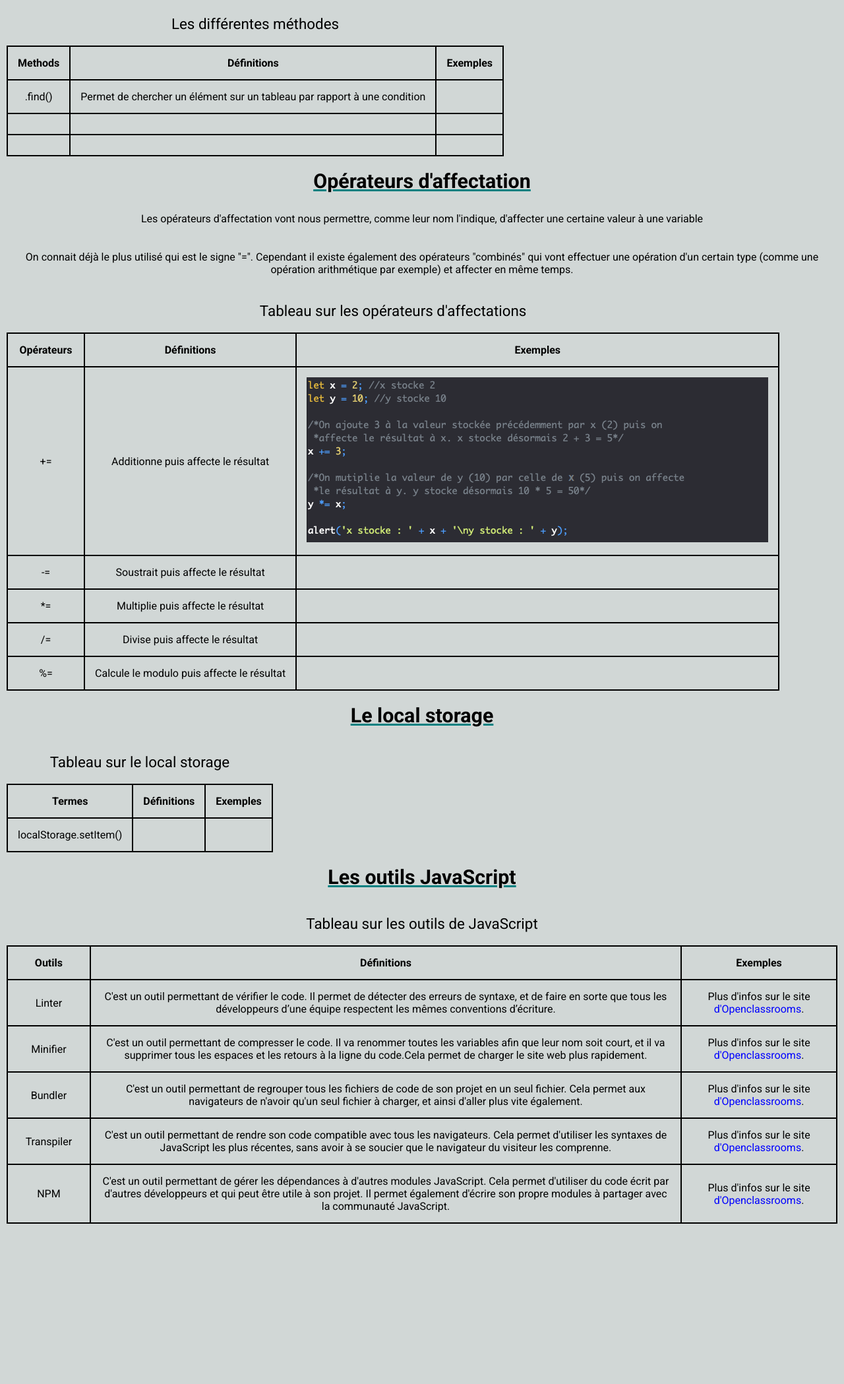
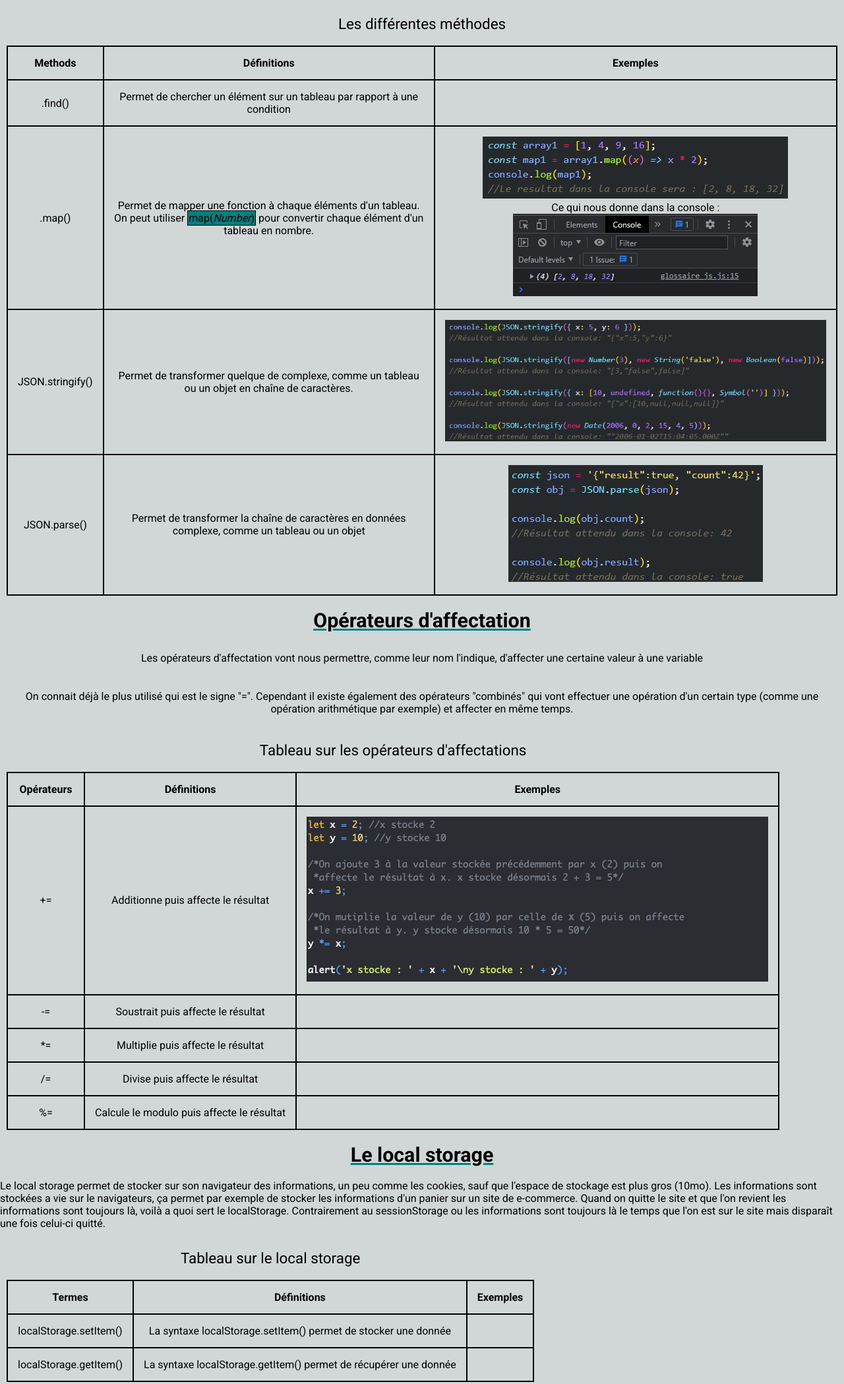
Before and after one commit to Arnaud-WebDev/glossaire_langage, a plain HTML site: page glossaire_js.html in a window 1280 px wide. Shown: the part 1488-3586 px from the top of the page at 66% size. Before the commit the page ends 3343 px from the top, so only its background shows below. Drawn offline with Linux system fonts and the light colour scheme; a web font is replaced by a local one.

Commit message:
Ajout des exemples JSON , map + photos

```diff
--- a/glossaire_js.html
+++ b/glossaire_js.html
@@ -151,14 +151,29 @@
         <td></td>
       </tr>
       <tr>
-        <td></td>
-        <td></td>
-        <td></td>
+        <td>.map()</td>
+        <td>Permet de mapper une fonction à chaque éléments d'un tableau. On peut utiliser <code>map(<em>Number</em>)</code> pour convertir chaque élément d'un tableau en nombre.</td>
+        <td>
+          <a href="./images/map().png" target="_blank"><img src="./images/map().png" alt="map()" /></a>
+          <p>Ce qui nous donne dans la console :</p>
+          <a href="./images/console_map().png" target="_blank"><img src="./images/console_map().png" alt="photo de la console de la méthode map()" /></a>
+        </td>
       </tr>
+
       <tr>
-        <td></td>
-        <td></td>
-        <td></td>
+        <td>JSON.stringify()</td>
+        <td>Permet de transformer quelque de complexe, comme un tableau ou un objet en chaîne de caractères.</td>
+        <td>
+          <a href="./images/JSON_stringify.png" target="_blank"> <img src="./images/JSON_stringify.png" alt="JSON.stringify" class="image" /></a>
+        </td>
+      </tr>
+
+      <tr>
+        <td>JSON.parse()</td>
+        <td>Permet de transformer la chaîne de caractères en données complexe, comme un tableau ou un objet</td>
+        <td>
+          <a href="./images/JSON_parse.png" target="_blank"><img src="./images/JSON_parse.png" alt="JSON.parse" class="image" /></a>
+        </td>
       </tr>
     </table>
 
@@ -222,6 +237,12 @@
     </table>
     <h2 class="title_h2">Le local storage</h2>
 
+    <p>
+      Le local storage permet de stocker sur son navigateur des informations, un peu comme les cookies, sauf que l'espace de stockage est plus gros (10mo). Les informations sont stockées a vie sur le
+      navigateurs, ça permet par exemple de stocker les informations d'un panier sur un site de e-commerce. Quand on quitte le site et que l'on revient les informations sont toujours là, voilà a quoi
+      sert le localStorage. Contrairement au sessionStorage ou les informations sont toujours là le temps que l'on est sur le site mais disparaît une fois celui-ci quitté.
+    </p>
+
     <table>
       <caption>
         Tableau sur le local storage
@@ -238,7 +259,13 @@
       <tbody>
         <tr>
           <td>localStorage.setItem()</td>
+          <td>La syntaxe localStorage.setItem() permet de stocker une donnée</td>
           <td></td>
+        </tr>
+
+        <tr>
+          <td>localStorage.getItem()</td>
+          <td>La syntaxe localStorage.getItem() permet de récupérer une donnée</td>
           <td></td>
         </tr>
       </tbody>
--- a/js/glossaire_js.js
+++ b/js/glossaire_js.js
@@ -1,4 +1,4 @@
-let tab = ['Pommes', 'Fraises', 'Poires'];
+/* let tab = ['Pommes', 'Fraises', 'Poires'];
 
 function findProduct() {
   for (let i = 0; i < tab.length; i++) {
@@ -8,4 +8,9 @@ function findProduct() {
   }
 }
 
-findProduct();
+findProduct(); */
+
+const array1 = [1, 4, 9, 16];
+const map1 = array1.map((x) => x * 2);
+console.log(map1);
+//Le resultat dans la console sera : [2, 8, 18, 32]
--- a/style.css
+++ b/style.css
@@ -137,14 +137,17 @@ nav > ul li:hover .sous {
 /* FIN Menu Déroulant Pierre Giraud */
 
 /* TABLEAU */
+
 caption {
   padding: 20px;
   font-size: 1.4rem;
 }
+
 table {
   border-collapse: collapse;
   margin: 10px;
 }
+
 td,
 th {
   border: 2px solid black;
@@ -154,6 +157,15 @@ th {
 
 .termes {
   width: 10%;
+}
+
+.justify {
+  text-align: justify;
+}
+
+.comment {
+  color: green;
+  font-weight: bold;
 }
 
 td a {
```
Also changed, not shown: images/JSON_parse.png (added), images/JSON_stringify.png (added), images/console_map().png (added), images/map().png (added).
